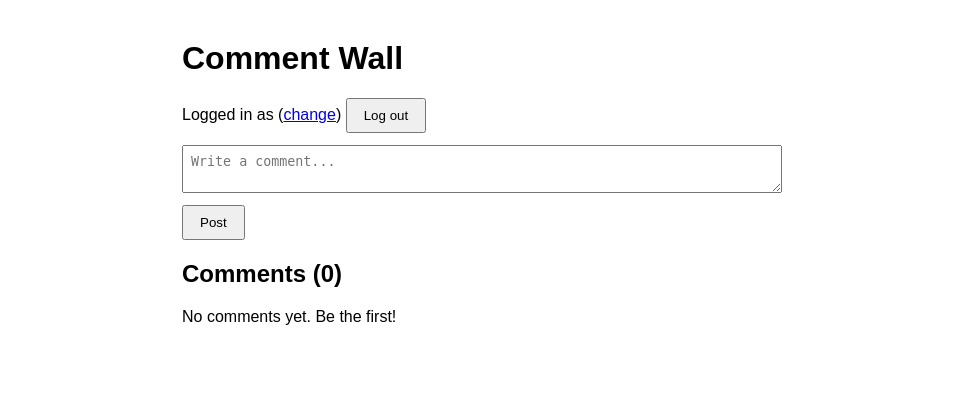
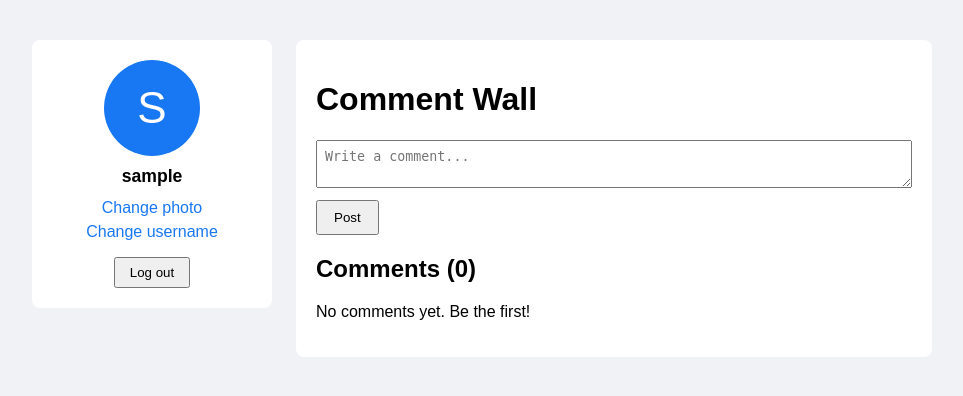
Before and after one commit to oldman0000/test_1, a Django app: page / in a window 1280 px wide. Shown: the top 396 px of the page, without its empty margins (158-1121 px from the left). Run offline with Django 5.2, Linux system fonts and the light colour scheme; the visitor is signed in with stand-in values (Sample User, id 1); data comes from the database, SQL or seed files in the repository; data that the repository does not hold is empty.

Commit message:
Add profile photos and side panel

```diff
--- a/accounts/urls.py
+++ b/accounts/urls.py
@@ -7,4 +7,6 @@ urlpatterns = [
     path("login/username/", views.choose_username, name="choose_username"),
     path("logout/", views.log_out, name="logout"),
     path("account/username/", views.change_username, name="change_username"),
+    path("account/photo/", views.change_photo, name="change_photo"),
+    path("avatar/<int:user_id>/", views.avatar, name="avatar"),
 ]
--- a/comments/templates/comments/home.html
+++ b/comments/templates/comments/home.html
@@ -5,48 +5,77 @@
   <meta name="viewport" content="width=device-width, initial-scale=1">
   <title>Comment Wall</title>
   <style>
-    body { font-family: sans-serif; max-width: 600px; margin: 40px auto; padding: 0 16px; }
-    input, textarea { width: 100%; padding: 8px; margin-bottom: 8px; box-sizing: border-box; }
-    button { padding: 8px 16px; cursor: pointer; }
+    body { font-family: sans-serif; margin: 0; background: #f0f2f5; }
+    .page { display: flex; gap: 24px; max-width: 900px; margin: 40px auto; padding: 0 16px; align-items: flex-start; }
+
+    /* Left side panel */
+    .sidebar { width: 200px; flex-shrink: 0; background: white; border-radius: 8px; padding: 20px; text-align: center; position: sticky; top: 20px; }
+    .avatar { width: 96px; height: 96px; border-radius: 50%; object-fit: cover; display: block; margin: 0 auto 10px; }
+    .avatar-letter { width: 96px; height: 96px; border-radius: 50%; background: #1877f2; color: white; font-size: 44px; line-height: 96px; margin: 0 auto 10px; }
+    .name { font-weight: bold; font-size: 1.1em; margin-bottom: 12px; word-break: break-all; }
+    .sidebar a { display: block; margin: 6px 0; color: #1877f2; text-decoration: none; }
+    .sidebar button { margin-top: 10px; padding: 6px 14px; cursor: pointer; }
+
+    /* Main column */
+    .main { flex: 1; min-width: 0; background: white; border-radius: 8px; padding: 20px; }
+    textarea { width: 100%; padding: 8px; margin-bottom: 8px; box-sizing: border-box; }
+    .post-btn { padding: 8px 16px; cursor: pointer; }
     .comment { border-bottom: 1px solid #ddd; padding: 12px 0; }
     .meta { color: #777; font-size: 0.85em; margin-left: 8px; }
     .delete { background: #d32f2f; color: white; border: none; border-radius: 4px; padding: 4px 10px; font-size: 0.85em; cursor: pointer; }
     .delete:hover { background: #b71c1c; }
     .msg.error { color: #c00; }
     .msg.success { color: #2e7d32; }
+
+    /* Phones: move the panel to the top */
+    @media (max-width: 700px) {
+      .page { flex-direction: column; margin: 16px auto; }
+      .sidebar { width: auto; position: static; align-self: stretch; }
+    }
   </style>
 </head>
 <body>
+  <div class="page">
+
+    <aside class="sidebar">
+      {% if user.is_authenticated %}
+        {% if user.profile.avatar %}
+          <img class="avatar" src="/avatar/{{ user.id }}/?v={{ user.profile.avatar_updated_at|date:'U' }}" alt="{{ user.username }}">
+        {% else %}
+          <div class="avatar-letter">{{ user.username|first|upper }}</div>
+        {% endif %}
+        <div class="name">{{ user.username }}</div>
+        <a href="/account/photo/">Change photo</a>
+        <a href="/account/username/">Change username</a>
+        <form method="post" action="/logout/">
+          {% csrf_token %}
+          <button type="submit">Log out</button>
+        </form>
+      {% else %}
+        <div class="avatar-letter">?</div>
+        <p><a href="/login/">Log in</a> to join the conversation.</p>
+      {% endif %}
+    </aside>
+
+    <main class="main">
       <h1>Comment Wall</h1>
       {% for message in messages %}<p class="msg {{ message.tags }}">{{ message }}</p>{% endfor %}
 
       {% if user.is_authenticated %}
-      <div style="margin-bottom: 12px;">
-        Logged in as       <strong>{% if comment.author %}{{ comment.author.username }}{% else %}{{ comment.name }}{% endif %}</strong>
-        (<a href="/account/username/">change</a>)
-      <form method="post" action="/logout/" style="display:inline">
-        {% csrf_token %}
-        <button type="submit">Log out</button>
-      </form>
-    </div>
         <form method="post">
           {% csrf_token %}
           <textarea name="text" placeholder="Write a comment..." maxlength="500" required></textarea>
-      <button type="submit">Post</button>
+          <button type="submit" class="post-btn">Post</button>
         </form>
-  {% else %}
-    <p><a href="/login/">Log in</a> to write a comment.</p>
       {% endif %}
 
       <h2>Comments ({{ comments|length }})</h2>
 
       {% for comment in comments %}
         <div class="comment">
-      <strong>{{ comment.name }}</strong>
+          <strong>{% if comment.author %}{{ comment.author.username }}{% else %}{{ comment.name }}{% endif %}</strong>
           <span class="meta">{{ comment.created_at|date:"M j, Y, g:i a" }}</span>
           <p>{{ comment.text|linebreaksbr }}</p>
-
-
           {% if comment.author == user %}
             <form method="post" action="/comments/{{ comment.id }}/delete/"
                   onsubmit="return confirm('Delete this comment?');">
@@ -54,10 +83,12 @@
               <button type="submit" class="delete">Delete</button>
             </form>
           {% endif %}
-
         </div>
       {% empty %}
         <p>No comments yet. Be the first!</p>
       {% endfor %}
+    </main>
+
+  </div>
 </body>
 </html>
```
Also changed, not shown: accounts/models.py (+13 -0 lines), accounts/templates/accounts/change_photo.html (added, +43 -0 lines), accounts/views.py (+82 -2 lines), accounts/migrations/0003_profile.py (added). Lines whose indentation alone changed are shown as unchanged.
